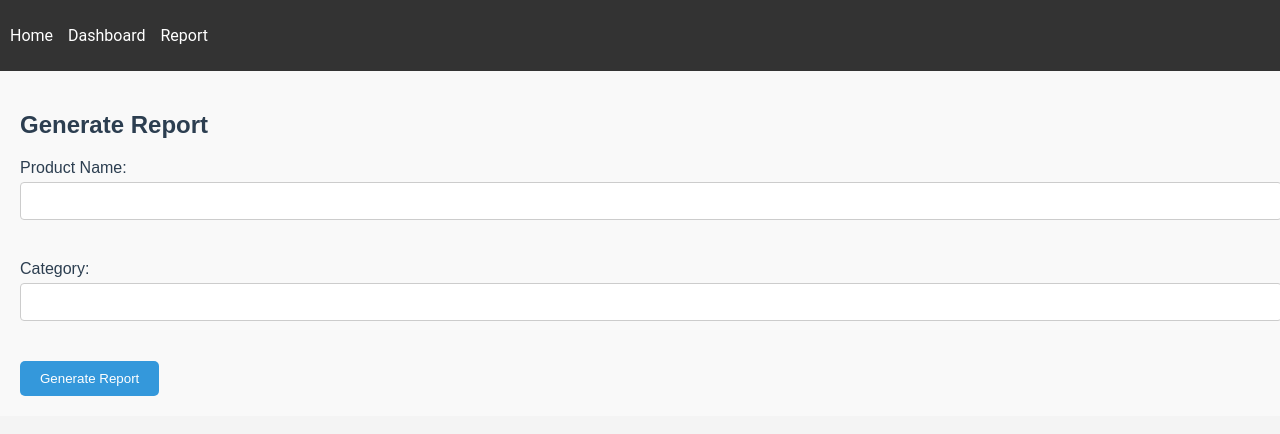
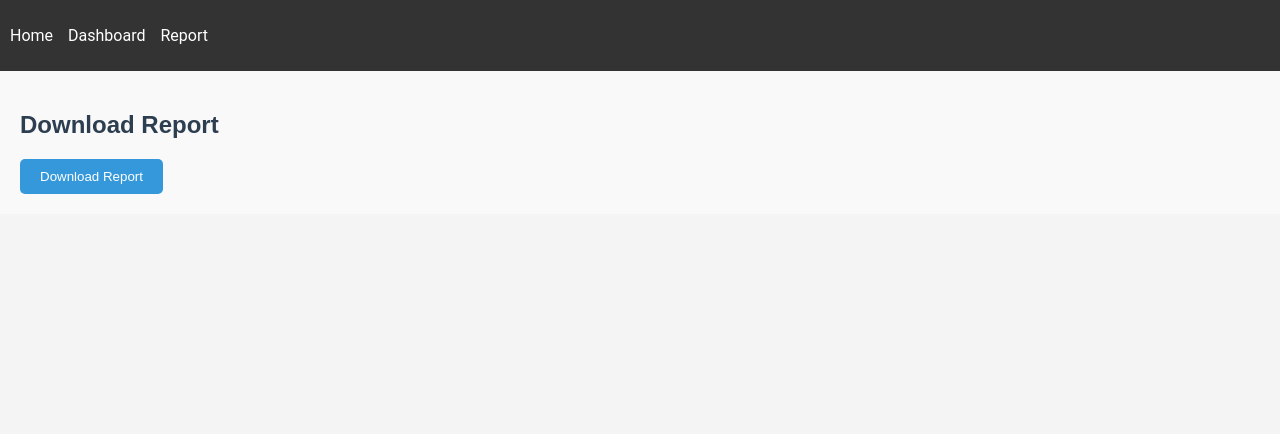
Before and after one commit to samvardhan03/hack.sp, a React (Create React App) app: page /report in a window 1280 px wide. Shown: the top 434 px of the page. Built offline with nearby package versions, Linux system fonts and the light colour scheme.

Commit message:
Update Report.js

```diff
--- a/src/components/Report.js
+++ b/src/components/Report.js
@@ -1,38 +1,21 @@
-import React, { useState } from 'react';
+import React from 'react';
 import './styles/Report.css';
 
 const Report = () => {
-    const [productName, setProductName] = useState('');
-    const [category, setCategory] = useState('');
-
     const handleDownload = () => {
-        const pdfUrl = 'https://github.com/samvardhan03/sparkathon/blob/main/public/Report.pdf';
+        const fileUrl = 'https://github.com/yourusername/yourrepo/raw/main/public/report.pdf'; // Update with your actual URL
         const link = document.createElement('a');
-        link.href = pdfUrl;
-        link.download = 'report.pdf';
+        link.href = fileUrl;
+        link.download = 'report.pdf'; // The name of the file to be downloaded
+        document.body.appendChild(link);
         link.click();
+        document.body.removeChild(link);
     };
 
     return (
         <div className="report">
-            <h2>Generate Report</h2>
-            <div className="input-container">
-                <label>Product Name:</label>
-                <input
-                    type="text"
-                    value={productName}
-                    onChange={(e) => setProductName(e.target.value)}
-                />
-            </div>
-            <div className="input-container">
-                <label>Category:</label>
-                <input
-                    type="text"
-                    value={category}
-                    onChange={(e) => setCategory(e.target.value)}
-                />
-            </div>
-            <button onClick={handleDownload}>Generate Report</button>
+            <h2>Download Report</h2>
+            <button onClick={handleDownload}>Download Report</button>
         </div>
     );
 };
```
